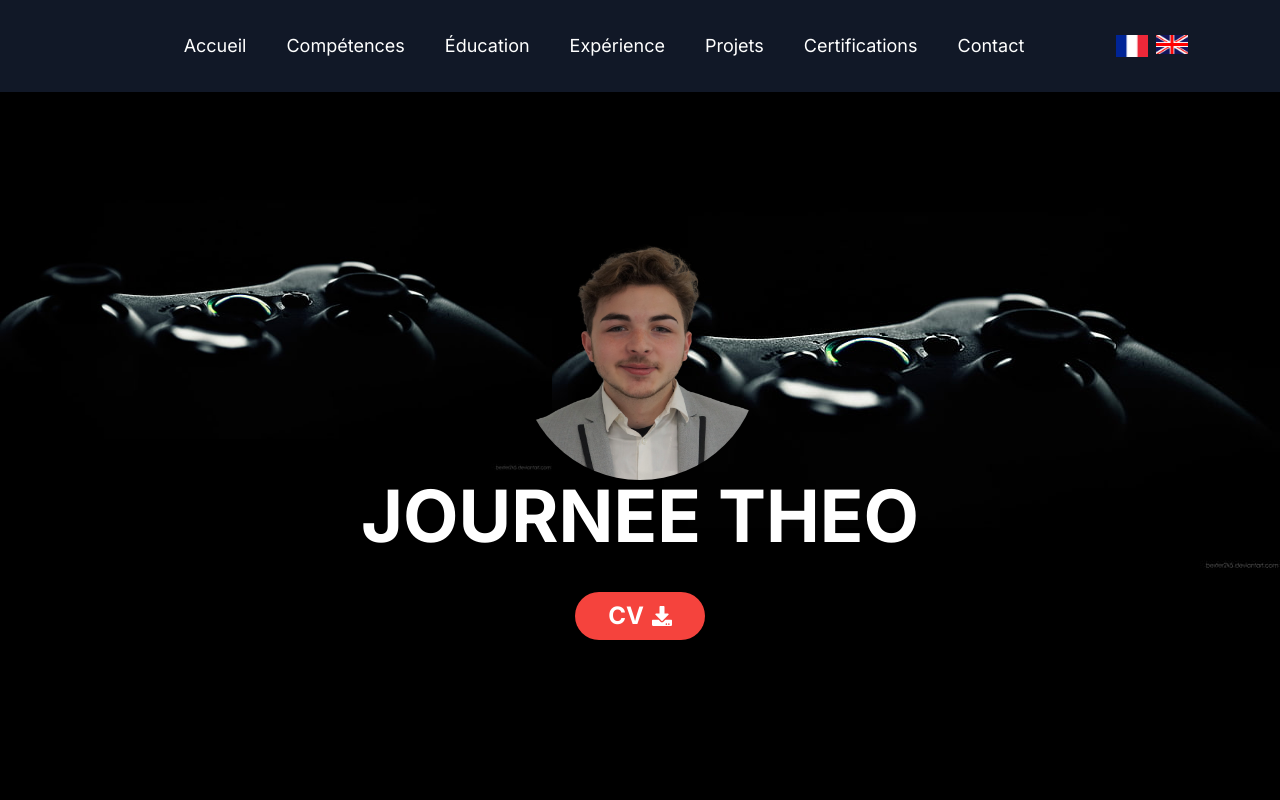
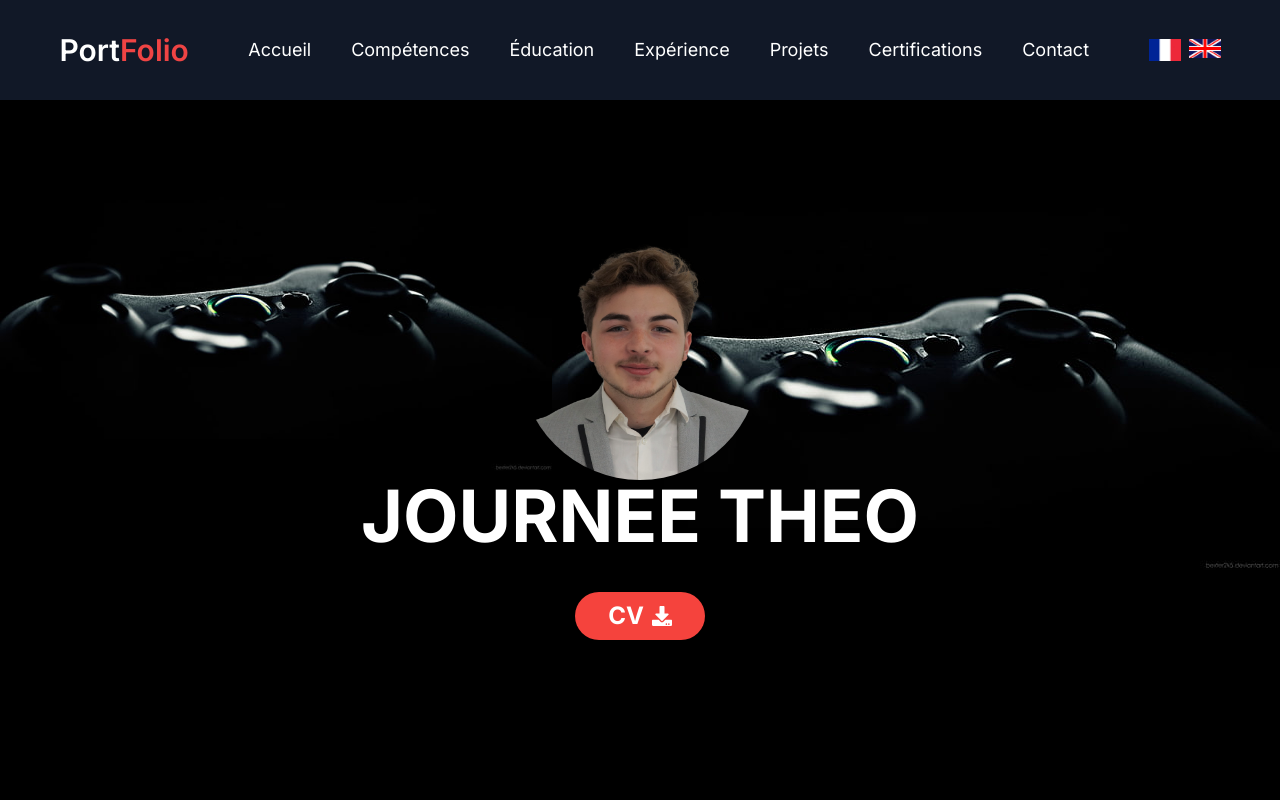
Before and after one commit to theojs62/CV_next.js, a Next.js app: page / in a window 1280 px wide. Shown: the top 800 px of the page. Built offline with nearby package versions, Linux system fonts and the light colour scheme.

Commit message:
Update Navbar.jsx

```diff
--- a/src/components/Navbar.jsx
+++ b/src/components/Navbar.jsx
@@ -56,8 +56,8 @@ const Navbar = () => {
         <div className="bg-gray-900 fixed inset-x-0 z-50 py-4">
           <div className="py-4 items-center justify-between lg:justify-evenly flex relative">
             <h1 className="text-white text-3xl font-semibold ml-5 lg:ml-0">
-              {t("CV")}
-              <span className="text-red-500">{t("folio")}</span>
+              {t("Port")}
+              <span className="text-red-500">{t("Folio")}</span>
             </h1>
             <div className="flex items-center gap-10">
               {data?.map((item, index) => {
```
